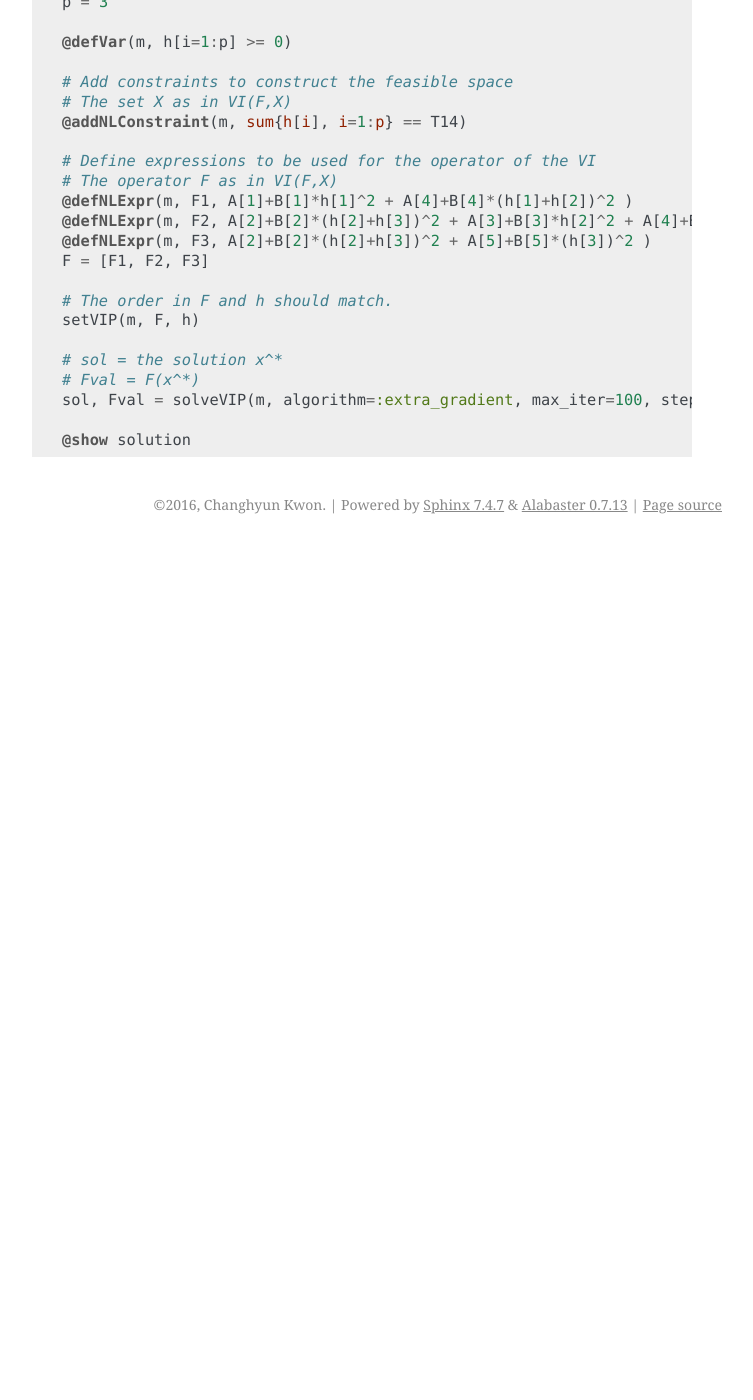
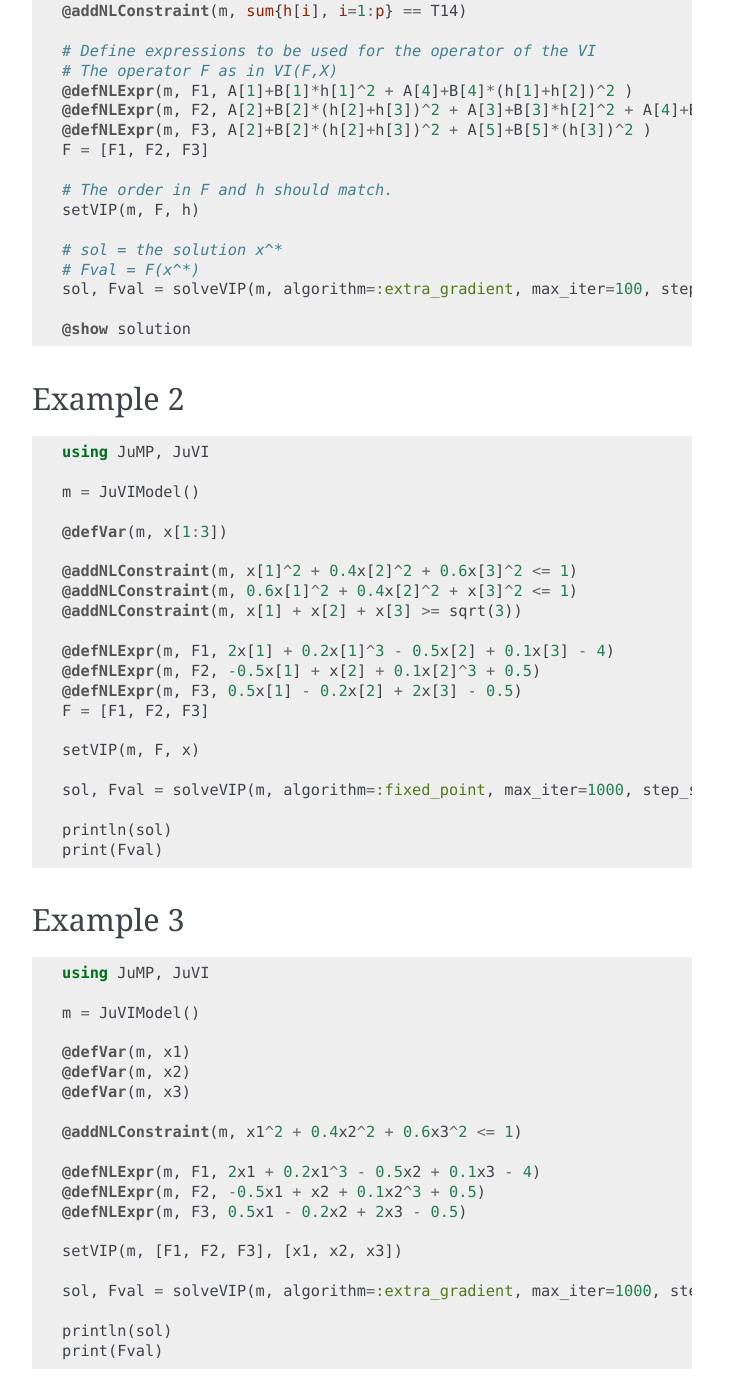
Before and after one commit to chkwon/VariationalInequality.jl, a Sphinx documentation site: the page built from doc/index.rst, in a window 1280 px wide and 1400 px high, scrolled down 1028 px. Shown: the whole window, without its empty margins (388-1141 px from the left). Built offline with Sphinx 7.4.7, drawn with Linux system fonts in a browser that asks for light colours; before the commit the page ends 1572 px from its top, so only the background shows below that; some of the changed text lies outside the part shown.

Commit message:
examples

```diff
--- a/doc/index.rst
+++ b/doc/index.rst
@@ -23,23 +23,18 @@
 
    Pkg.clone("https://github.com/chkwon/JuVI.jl.git")
 
-.. code-block:: julia
 
-    julia> using JuMP
 
 Example 1
 ^^^^^^^^^
 
 .. math::
     \sum_{p=1}^3 F_p(h^*) (h_p - h_p^*) \geq 0 \quad\forall h \in X \\
-    X = \{ h : \sum_{p=1}^3 h_p = T_{14} \}
+    X = \bigg\{ h : \sum_{p=1}^3 h_p = T_{14} \bigg\}
 
 .. code-block:: julia
 
     using JuMP, JuVI
-    using Base.Test
-
-    # write your own tests here
 
     m = JuVIModel()
 
@@ -69,3 +64,59 @@
     sol, Fval = solveVIP(m, algorithm=:extra_gradient, max_iter=100, step_size=0.01)
 
     @show solution
+
+
+
+Example 2
+^^^^^^^^^
+
+.. code-block:: julia
+
+    using JuMP, JuVI
+
+    m = JuVIModel()
+
+    @defVar(m, x[1:3])
+
+    @addNLConstraint(m, x[1]^2 + 0.4x[2]^2 + 0.6x[3]^2 <= 1)
+    @addNLConstraint(m, 0.6x[1]^2 + 0.4x[2]^2 + x[3]^2 <= 1)
+    @addNLConstraint(m, x[1] + x[2] + x[3] >= sqrt(3))
+
+    @defNLExpr(m, F1, 2x[1] + 0.2x[1]^3 - 0.5x[2] + 0.1x[3] - 4)
+    @defNLExpr(m, F2, -0.5x[1] + x[2] + 0.1x[2]^3 + 0.5)
+    @defNLExpr(m, F3, 0.5x[1] - 0.2x[2] + 2x[3] - 0.5)
+    F = [F1, F2, F3]
+
+    setVIP(m, F, x)
+
+    sol, Fval = solveVIP(m, algorithm=:fixed_point, max_iter=1000, step_size=0.01, tolerance=1e-10)
+
+    println(sol)
+    print(Fval)
+
+
+Example 3
+^^^^^^^^^
+
+.. code-block:: julia
+
+    using JuMP, JuVI
+
+    m = JuVIModel()
+
+    @defVar(m, x1)
+    @defVar(m, x2)
+    @defVar(m, x3)
+
+    @addNLConstraint(m, x1^2 + 0.4x2^2 + 0.6x3^2 <= 1)
+
+    @defNLExpr(m, F1, 2x1 + 0.2x1^3 - 0.5x2 + 0.1x3 - 4)
+    @defNLExpr(m, F2, -0.5x1 + x2 + 0.1x2^3 + 0.5)
+    @defNLExpr(m, F3, 0.5x1 - 0.2x2 + 2x3 - 0.5)
+
+    setVIP(m, [F1, F2, F3], [x1, x2, x3])
+
+    sol, Fval = solveVIP(m, algorithm=:extra_gradient, max_iter=1000, step_size=0.1)
+
+    println(sol)
+    print(Fval)
```
Also changed, not shown: README.md (+2 -6 lines).
